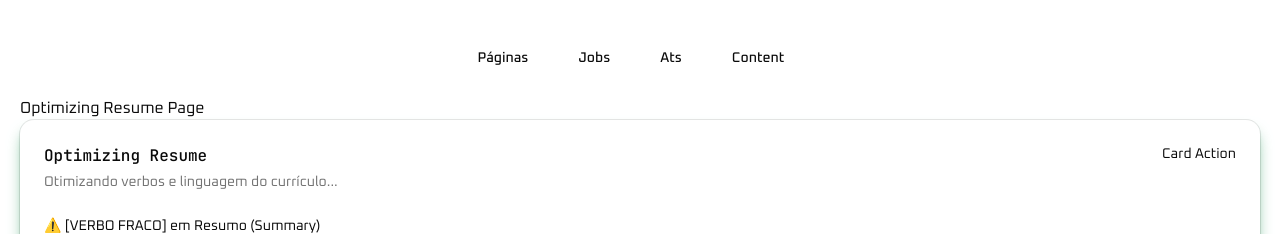
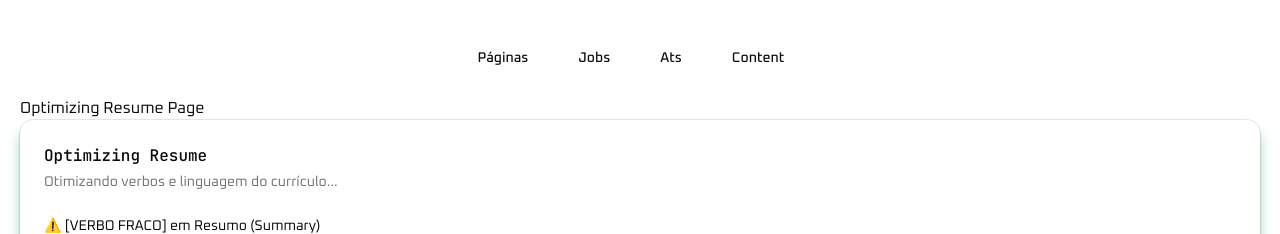
Before and after one commit to Buenohy/nextjs-resume-generator-cv, a Next.js app: page /optimizing-resume in a window 1280 px wide. Shown: the top 234 px of the page. Built offline with nearby package versions, Linux system fonts and the light colour scheme; some icons are missing.

Commit message:
feat: Removing CardAction on optimizing-resume page

```diff
--- a/src/app/optimizing-resume/page.tsx
+++ b/src/app/optimizing-resume/page.tsx
@@ -16,7 +16,6 @@ export default function OptimizingResumePage() {
         <CardHeader>
           <CardTitle>Optimizing Resume</CardTitle>
           <CardDescription>Otimizando verbos e linguagem do currículo...</CardDescription>
-          <CardAction>Card Action</CardAction>
         </CardHeader>
         <CardContent className="flex flex-col gap-5">
           <h2>⚠️ [VERBO FRACO] em Resumo (Summary)</h2>
```
